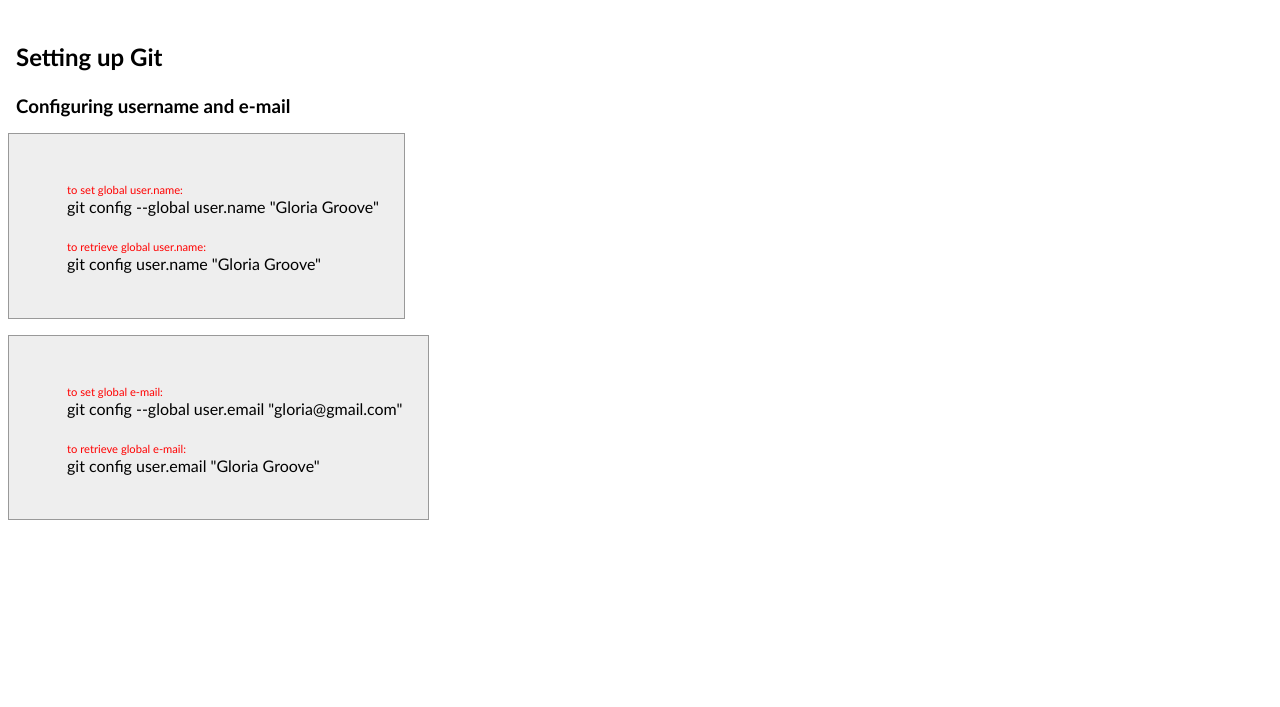
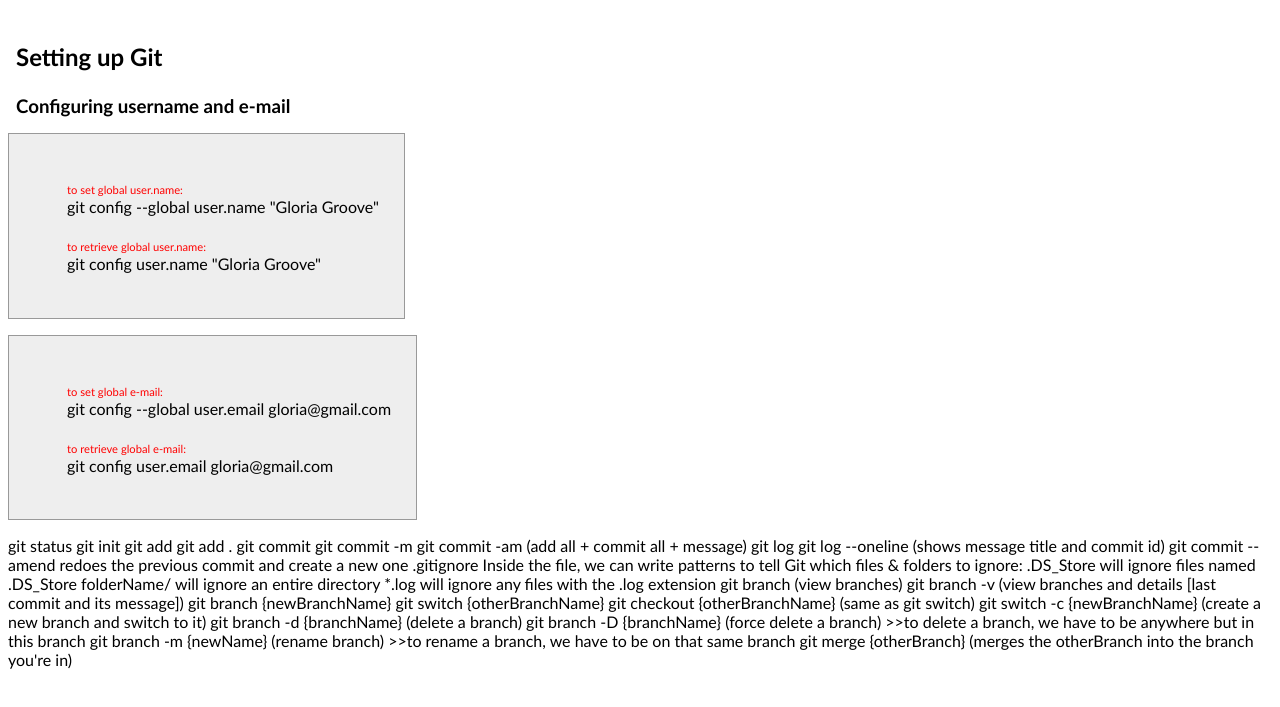
Before and after one commit to vitorjaguat/git-notes, a plain HTML site: page index.html in a window 1280 px wide. Shown: the part 93-800 px from the top of the page. Drawn offline with Linux system fonts and the light colour scheme.

Commit message:
add more git commands

```diff
--- a/index.html
+++ b/index.html
@@ -21,11 +21,49 @@
     </code></pre>
     <pre><code>
         <span class="red">to set global e-mail:</span>
-        git config --global user.email "gloria@gmail.com"
+        git config --global user.email gloria@gmail.com
 
         <span class="red">to retrieve global e-mail:</span>
-        git config user.email "Gloria Groove"
+        git config user.email gloria@gmail.com
     </code></pre>
+
+    git status
+    git init
+    git add
+    git add .
+    git commit
+    git commit -m
+    git commit -am   (add all + commit all + message)
+    git log
+    git log --oneline (shows message title and commit id)
+
+    git commit --amend
+    redoes the previous commit and create a new one
+
+    .gitignore
+    Inside the file, we can write patterns to tell Git which files & folders to ignore:
+    .DS_Store will ignore files named .DS_Store
+    folderName/ will ignore an entire directory
+    *.log will ignore any files with the .log extension
+
+    git branch  (view branches)
+    git branch -v (view branches and details [last commit and its message])
+    git branch {newBranchName}
+    git switch {otherBranchName}
+    git checkout {otherBranchName} (same as git switch)
+    git switch -c {newBranchName} (create a new branch and switch to it)
+
+    git branch -d {branchName} (delete a branch)
+    git branch -D {branchName} (force delete a branch)
+    >>to delete a branch, we have to be anywhere but in this branch
+
+    git branch -m {newName} (rename branch)
+    >>to rename a branch, we have to be on that same branch
+
+    git merge {otherBranch}  (merges the otherBranch into the branch you're in)
+
+
+
 
 
 </body>
```
